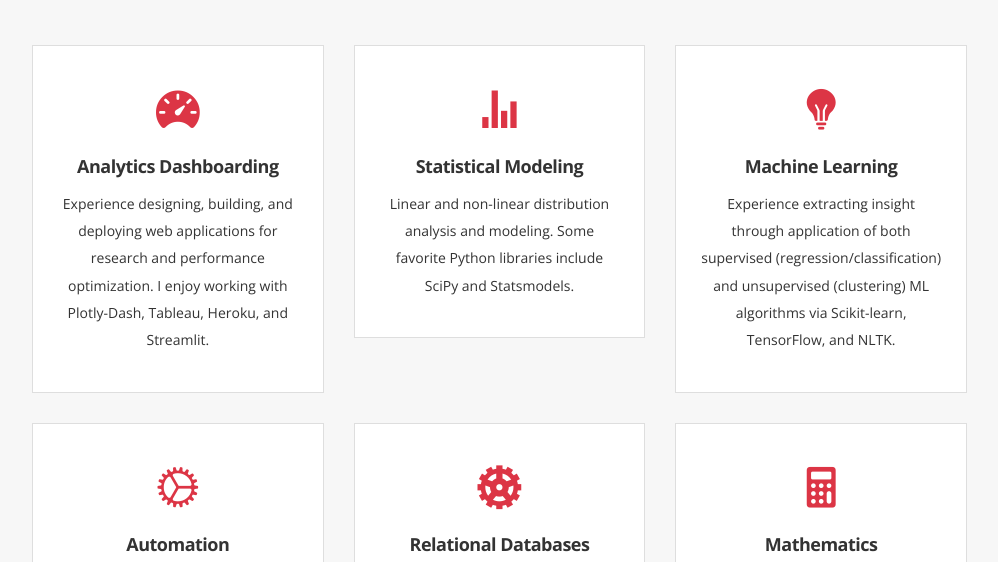
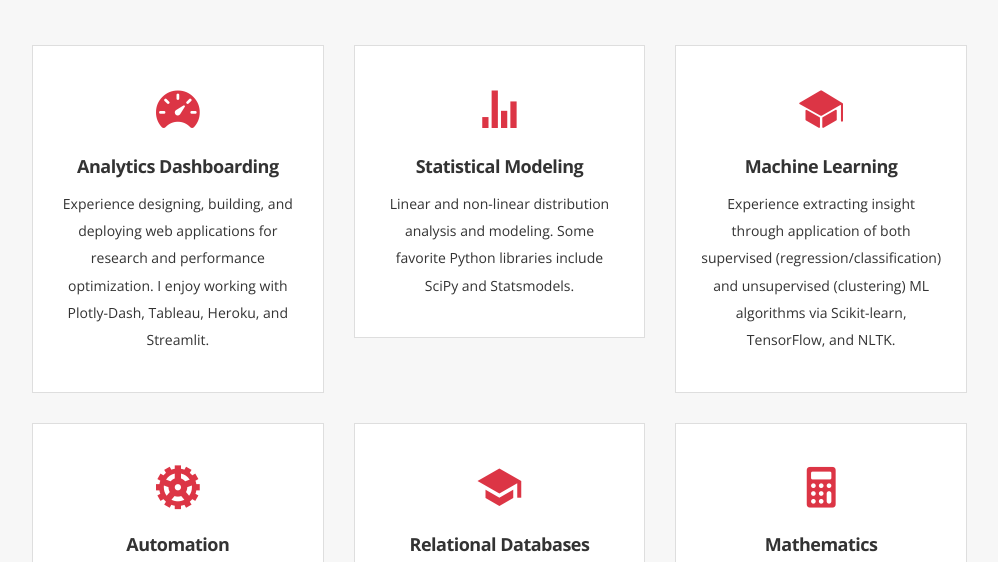
Before and after one commit to griffinbran/griffinbran.github.io, a plain HTML site: page index.html in a window 1280 px wide. Shown: the part 2055-2617 px from the top of the page, without its empty margins (258-1256 px from the left). Drawn offline with nearby package versions, Linux system fonts and the light colour scheme.

Commit message:
updated service icons.

```diff
--- a/index.html
+++ b/index.html
@@ -155,21 +155,21 @@
             </div>
             <!-- Single service-->
             <div class="col-12 col-md-6 col-lg-4">
-              <div class="single-service"><i class="icon service-icon ion-ios-bulb"></i>
+              <div class="single-service"><i class="icon service-icon ion-ios-school"></i>
                 <h6 class="service-title">Machine Learning</h6>
                 <p class="service-description">Experience extracting insight through application of both supervised (regression/classification) and unsupervised (clustering) ML algorithms via Scikit-learn, TensorFlow, and NLTK.</p>
               </div>
             </div>
             <!-- Single service-->
             <div class="col-12 col-md-6 col-lg-4">
-              <div class="single-service mb-lg-0"><i class="icon service-icon ion-ios-cog"></i>
+              <div class="single-service mb-lg-0"><i class="icon service-icon ion-md-cog"></i>
                 <h6 class="service-title">Automation</h6>
                 <p class="service-description">Reduced workload by developing Python scripts to handle redundant tasks. Some examples include building pipelines for model tuning via GridSearch, management of data from multiple sources, and pre-processing of new data for integration into existing models.</p>
               </div>
             </div>
             <!-- Single service-->
             <div class="col-12 col-md-6 col-lg-4">
-              <div class="single-service mb-md-0"><i class="icon service-icon ion-md-cog"></i>
+              <div class="single-service mb-md-0"><i class="icon service-icon ion-md-school"></i>
                 <h6 class="service-title">Relational Databases</h6>
                 <p class="service-description">Experience writing SQL queries to extract and prepare data for adhoc and standardized reporting. Certified completion of LinkedIn's Advanced SQL for Data Scientists training, as well as Gold Badge achievement on HackerRank for SQL challenges. Familiarity with MySQL and PostgreSQL. </p>
               </div>
```
